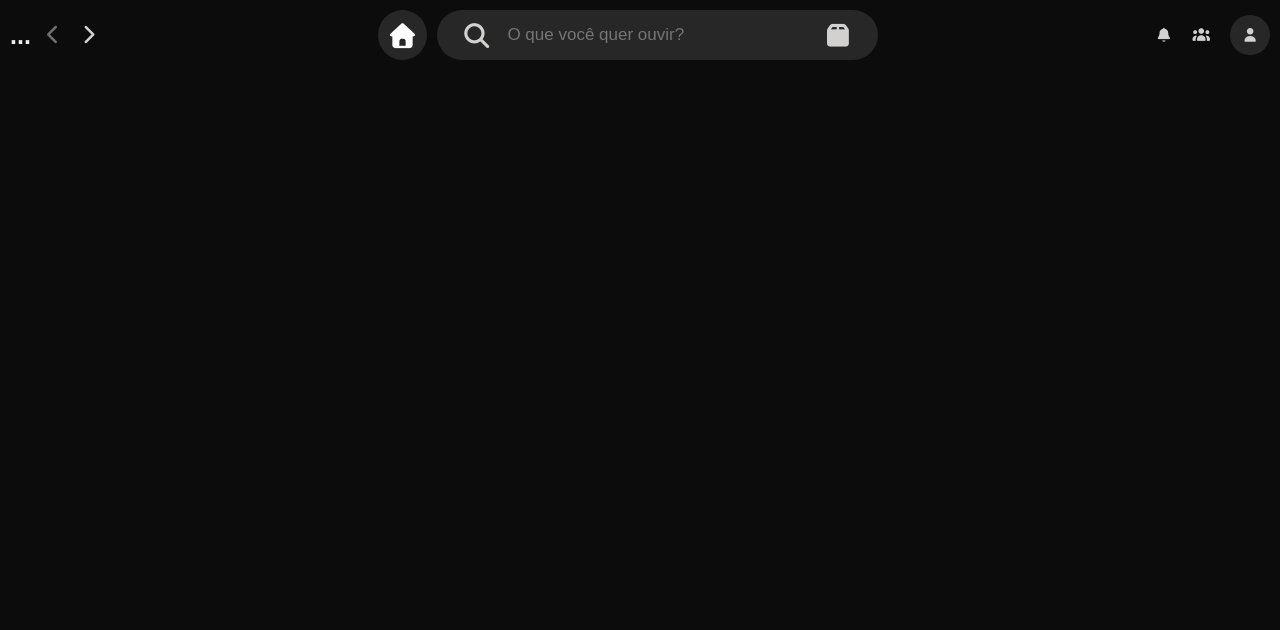
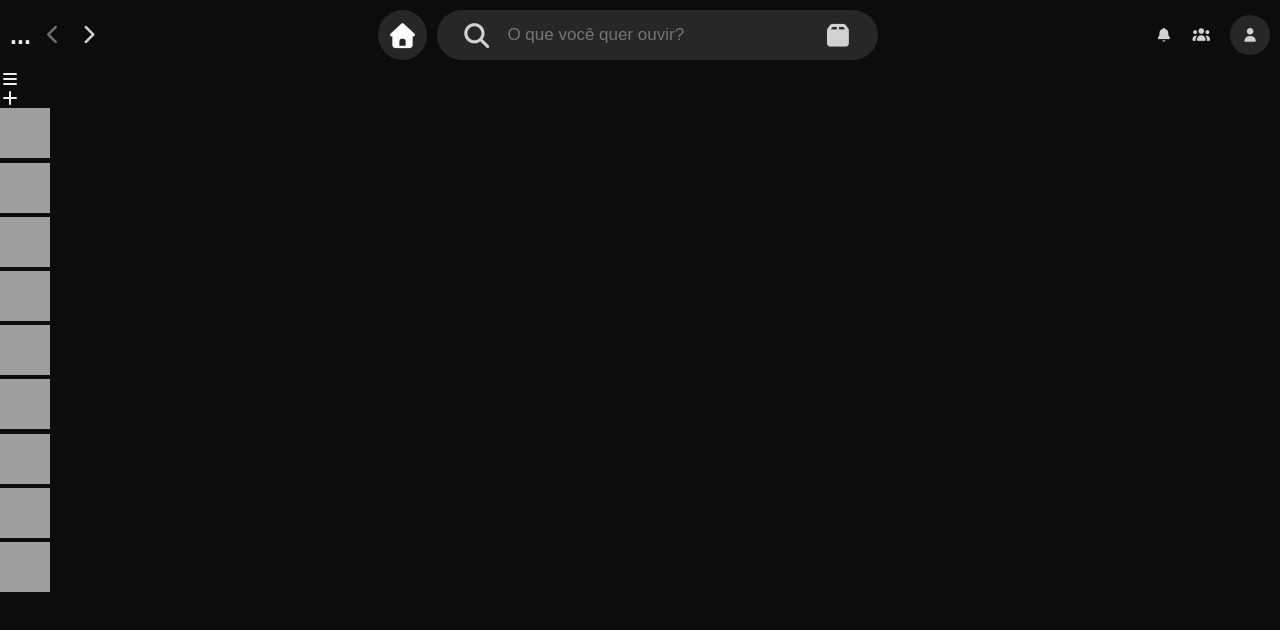
Before and after one commit to JoksLobo/lobofy, a plain HTML site: page index.html in a window 1280 px wide. Drawn offline with Linux system fonts and the light colour scheme; grey boxes are pictures that could not be loaded.

Commit message:
criação do main, menu-lateral, library e playlists

```diff
--- a/index.html
+++ b/index.html
@@ -51,5 +51,106 @@
         </div>
       </div>
     </header>
+    <main>
+      <div class="container-main">
+        <div class="menu-lateral">
+          <!-- library e nova playlist -->
+          <div class="library">
+            <!-- library -->
+            <i class="fa-solid fa-bars"></i>
+
+            <!-- nova playlist -->
+            <div class="nova-playlist">
+              <i class="fa-solid fa-plus"></i>
+            </div>
+          </div>
+
+          <!-- playlists/albuns -->
+          <div class="playlists-albuns-lateral">
+            <!-- playlist -->
+            <div class="playlist-lateral">
+              <img
+                src="https://www.headbangersnews.com.br/wp-content/uploads/2020/02/black-sabbath.jpg"
+                alt="thumbnail da playlist"
+                width="50"
+                height="50"
+              />
+            </div>
+            <!-- playlist -->
+            <div class="playlist-lateral">
+              <img
+                src="https://www.headbangersnews.com.br/wp-content/uploads/2020/02/black-sabbath.jpg"
+                alt="thumbnail da playlist"
+                width="50"
+                height="50"
+              />
+            </div>
+            <!-- playlist -->
+            <div class="playlist-lateral">
+              <img
+                src="https://www.headbangersnews.com.br/wp-content/uploads/2020/02/black-sabbath.jpg"
+                alt="thumbnail da playlist"
+                width="50"
+                height="50"
+              />
+            </div>
+            <!-- playlist -->
+            <div class="playlist-lateral">
+              <img
+                src="https://www.headbangersnews.com.br/wp-content/uploads/2020/02/black-sabbath.jpg"
+                alt="thumbnail da playlist"
+                width="50"
+                height="50"
+              />
+            </div>
+            <!-- playlist -->
+            <div class="playlist-lateral">
+              <img
+                src="https://www.headbangersnews.com.br/wp-content/uploads/2020/02/black-sabbath.jpg"
+                alt="thumbnail da playlist"
+                width="50"
+                height="50"
+              />
+            </div>
+            <!-- playlist -->
+            <div class="playlist-lateral">
+              <img
+                src="https://www.headbangersnews.com.br/wp-content/uploads/2020/02/black-sabbath.jpg"
+                alt="thumbnail da playlist"
+                width="50"
+                height="50"
+              />
+            </div>
+            <!-- playlist -->
+            <div class="playlist-lateral">
+              <img
+                src="https://www.headbangersnews.com.br/wp-content/uploads/2020/02/black-sabbath.jpg"
+                alt="thumbnail da playlist"
+                width="50"
+                height="50"
+              />
+            </div>
+            <!-- playlist -->
+            <div class="playlist-lateral">
+              <img
+                src="https://www.headbangersnews.com.br/wp-content/uploads/2020/02/black-sabbath.jpg"
+                alt="thumbnail da playlist"
+                width="50"
+                height="50"
+              />
+            </div>
+            <!-- playlist -->
+            <div class="playlist-lateral">
+              <img
+                src="https://www.headbangersnews.com.br/wp-content/uploads/2020/02/black-sabbath.jpg"
+                alt="thumbnail da playlist"
+                width="50"
+                height="50"
+              />
+            </div>
+          </div>
+        </div>
+      </div>
+    </main>
   </body>
 </html>
```
